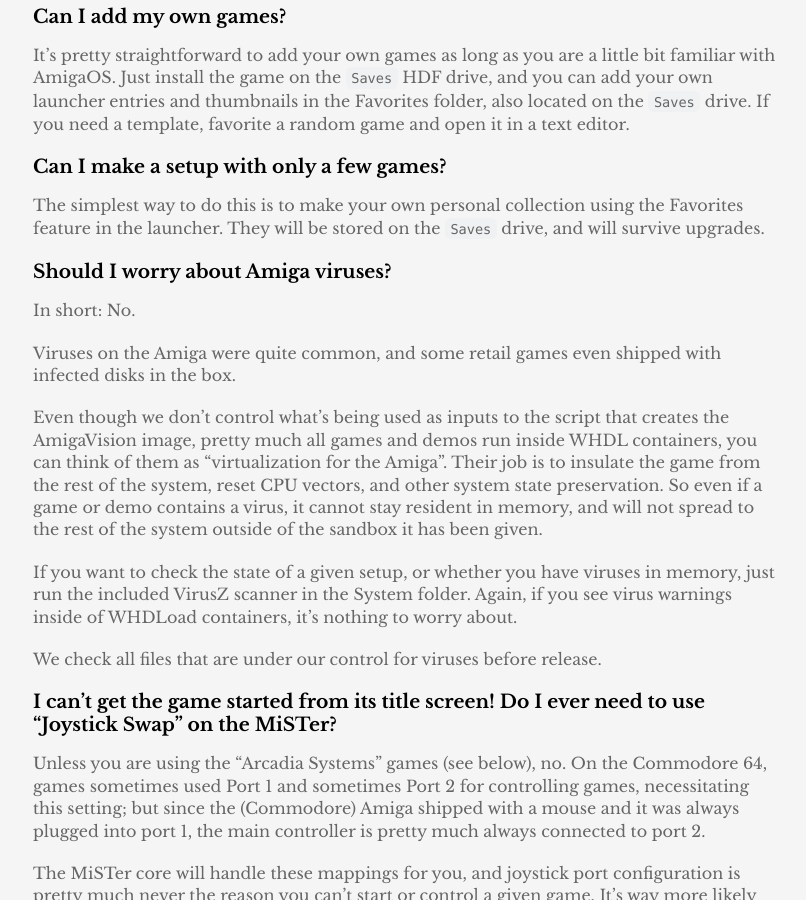
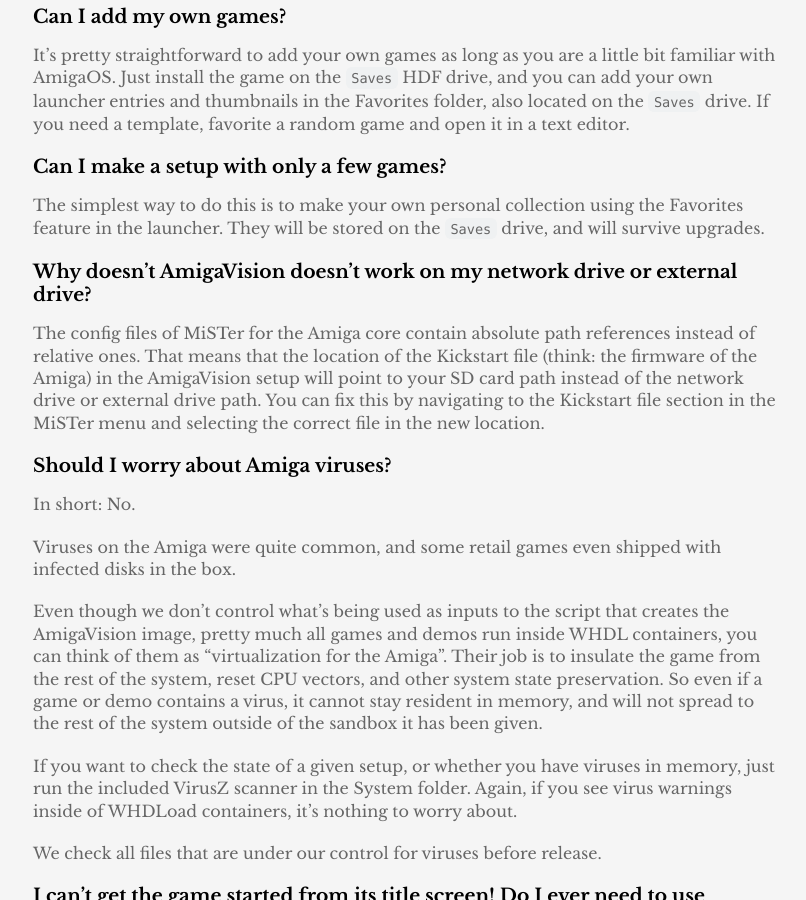
Before and after one commit to amigavision/amigavision.github.io, a Jekyll site: the page built from docs.md, in a window 1280 px wide and 900 px high, scrolled down 12369 px. Shown: the whole window, without its empty margins (232-1038 px from the left). Built offline with Jekyll 4.4.1, drawn with Linux system fonts in a browser that asks for light colours.

Commit message:
Adding NAS/external drive info

```diff
--- a/docs.md
+++ b/docs.md
@@ -354,6 +354,10 @@
 
 The simplest way to do this is to make your own personal collection using the Favorites feature in the launcher. They will be stored on the `Saves` drive, and will survive upgrades.
 
+### Why doesn't AmigaVision doesn't work on my network drive or external drive?
+
+The config files of MiSTer for the Amiga core contain absolute path references instead of relative ones. That means that the location of the Kickstart file (think: the firmware of the Amiga) in the AmigaVision setup will point to your SD card path instead of the network drive or external drive path. You can fix this by navigating to the Kickstart file section in the MiSTer menu and selecting the correct file in the new location.
+
 ### Should I worry about Amiga viruses?
 
 In short: No.
```
